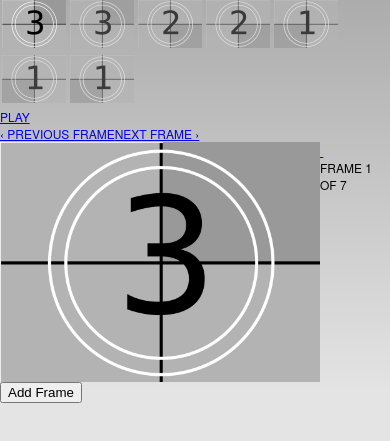
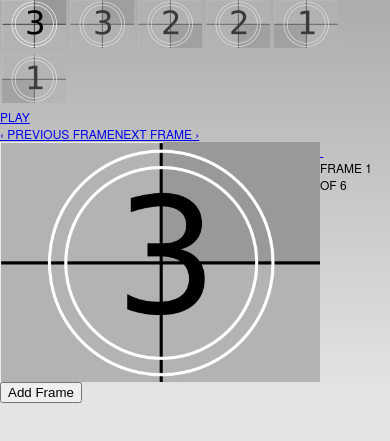
Before and after one commit to AidanDelaney/LambdaToon, a plain HTML site: page www/index.html in a window 390 px wide. Shown: the part 37-478 px from the top of the page. Drawn offline with Linux system fonts and the light colour scheme; some packages are replaced by stand-ins of ours.

Commit message:
No need for fin.

```diff
--- a/www/index.html
+++ b/www/index.html
@@ -81,12 +81,6 @@
                   </a>
                 </li>
 
-                <!-- Change this to fin -->
-                <li>
-                  <a class="thumb" href="img/1.jpg">
-                    <img src="img/1.jpg" />
-                  </a>
-                </li>
               </ul>
             </div>
           </div>
@@ -137,7 +131,7 @@
              // Initialize Advanced Galleriffic Gallery
              var gallery = $('#thumbs').galleriffic({
                delay:                     250,
-               numThumbs:                 7,
+               numThumbs:                 8,
                preloadAhead:              10,
                enableTopPager:            false,
                enableBottomPager:         false,
```
